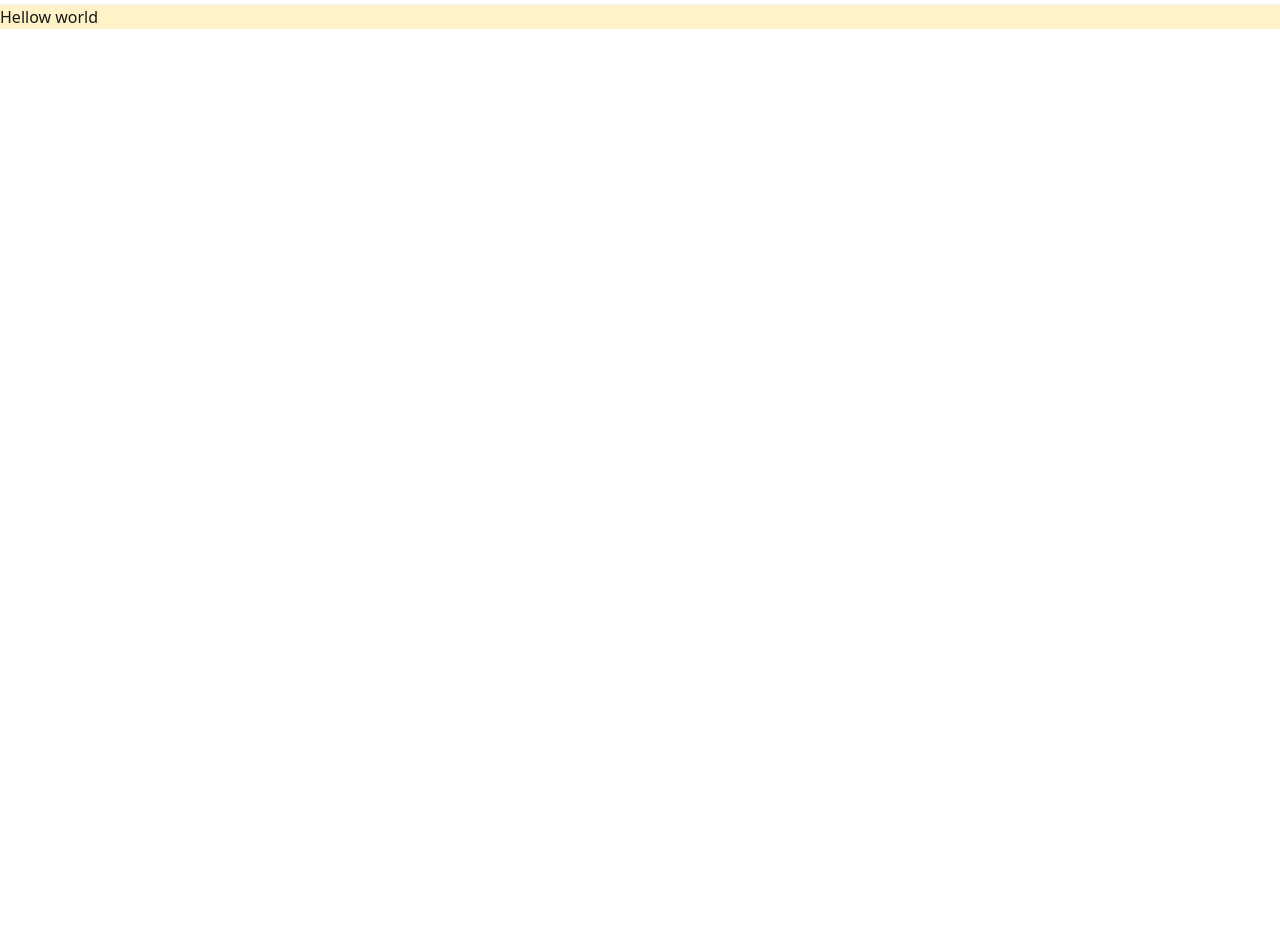
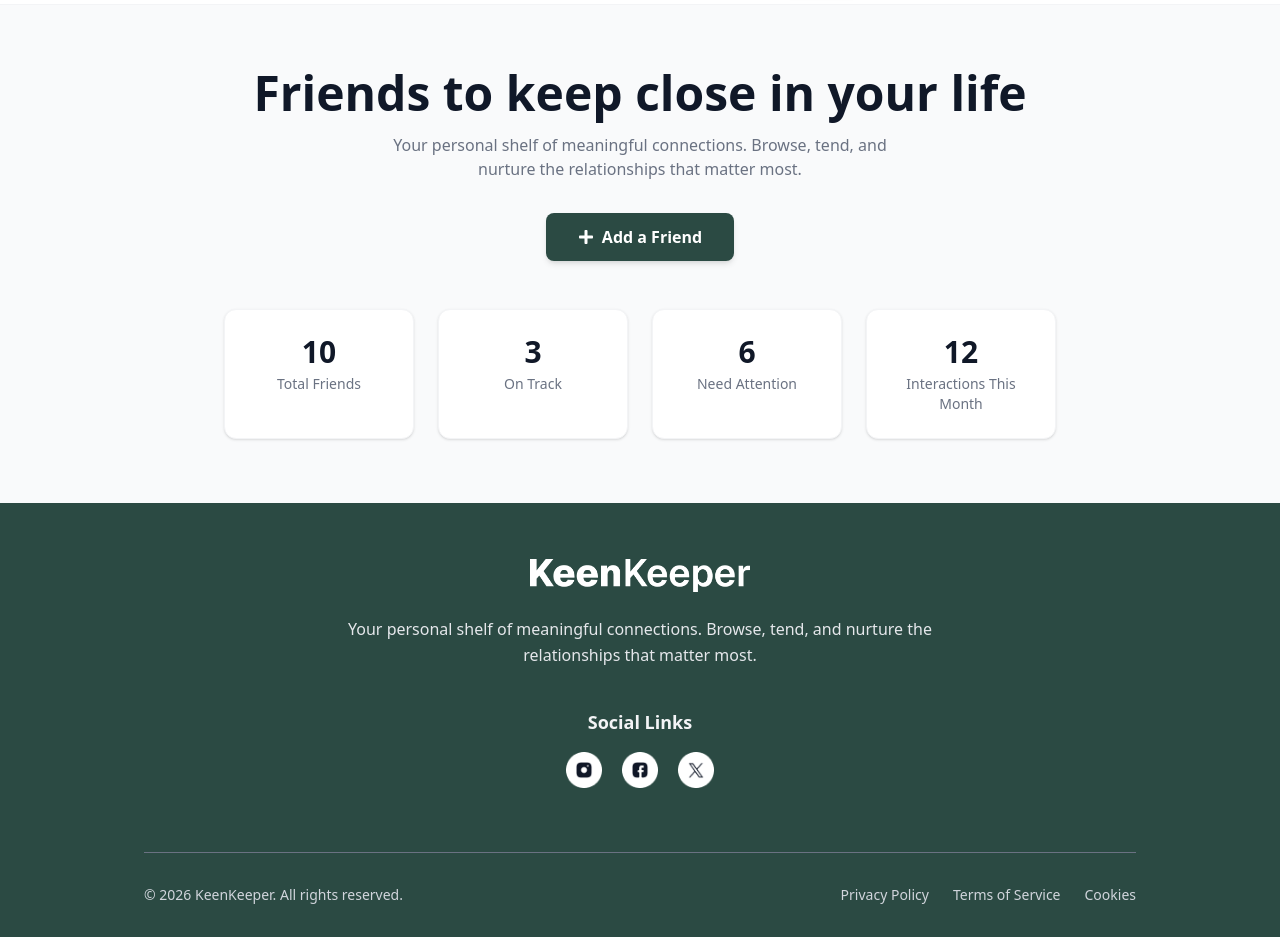
Before and after one commit to Mahamudur10/Assignment-7-Batch-13, a Next.js app: page / in a window 1280 px wide. Shown: the part 60-997 px from the top of the page. Before the commit the page ends 800 px from the top, so only its background shows below. Built offline with nearby package versions, Linux system fonts and the light colour scheme.

Commit message:
add banner section with summary cards

```diff
--- a/src/app/layout.js
+++ b/src/app/layout.js
@@ -1,6 +1,7 @@
 import { Geist, Geist_Mono } from "next/font/google";
 import "./globals.css";
 import Navbar from "@/components/shared/Navbar";
+import Footer from "@/components/shared/Footer";
 
 const geistSans = Geist({
   variable: "--font-geist-sans",
@@ -27,6 +28,7 @@ export default function RootLayout({ children }) {
       <body className="min-h-full flex flex-col">
         <Navbar></Navbar>
         {children}
+        <Footer></Footer>
         </body>
     </html>
   );
--- a/src/app/page.js
+++ b/src/app/page.js
@@ -1,5 +1,7 @@
+import Banner from "@/components/homepage/Banner";
+
 export default function Home() {
   return (
-    <h1 className="bg-amber-100">Hellow world</h1>
+    <Banner></Banner>
   );
 }
--- /dev/null
+++ b/src/components/homepage/Banner.jsx
@@ -0,0 +1,47 @@
+import React from 'react';
+import Link from 'next/link';
+import { FaPlus } from 'react-icons/fa';
+
+const Banner = () => {
+    const primaryGreen = "#2b4a43";
+
+    const summaryCards = [
+        { label: 'Total Friends', count: '10' },
+        { label: 'On Track', count: '3' },
+        { label: 'Need Attention', count: '6' },
+        { label: 'Interactions This Month', count: '12' },
+    ];
+
+    return (
+        <section className="py-16 bg-gray-50">
+            <div className="w-[95%] md:max-w-[65%] mx-auto text-center">
+
+                <h1 className="text-4xl md:text-5xl font-bold text-gray-900 mb-4">
+                    Friends to keep close in your life
+                </h1>
+                <p className="text-gray-500 max-w-lg mx-auto mb-8">
+                    Your personal shelf of meaningful connections. Browse, tend, and nurture the relationships that matter most.
+                </p>
+
+                <button
+                    style={{ backgroundColor: primaryGreen }}
+                    className="inline-flex items-center gap-2 px-8 py-3 text-white font-semibold rounded-lg hover:opacity-90 transition-all shadow-md hover:shadow-lg cursor-pointer"
+                >
+                    <FaPlus />
+                    Add a Friend
+                </button>
+
+                <div className="grid grid-cols-1 sm:grid-cols-2 lg:grid-cols-4 gap-6 mt-12">
+                    {summaryCards.map((card, index) => (
+                        <div key={index} className="bg-white p-6 rounded-xl border border-gray-100 shadow-sm hover:shadow-md transition-shadow">
+                            <h3 className="text-3xl font-bold text-gray-900 mb-1">{card.count}</h3>
+                            <p className="text-sm text-gray-500 font-medium">{card.label}</p>
+                        </div>
+                    ))}
+                </div>
+            </div>
+        </section>
+    );
+};
+
+export default Banner;
--- /dev/null
+++ b/src/components/shared/Footer.jsx
@@ -0,0 +1,77 @@
+import React from 'react';
+import Image from 'next/image';
+import Link from 'next/link';
+
+const Footer = () => {
+    const primaryGreen = "#2b4a43";
+
+    const socialLinks = [
+        { name: 'Instagram', icon: '/assets/instagram.png', url: '#' },
+        { name: 'Facebook', icon: '/assets/facebook.png', url: '#' },
+        { name: 'Twitter', icon: '/assets/twitter.png', url: '#' },
+    ];
+
+    const legalLinks = [
+        { name: 'Privacy Policy', url: '#' },
+        { name: 'Terms of Service', url: '#' },
+        { name: 'Cookies', url: '#' },
+    ];
+
+    return (
+        <footer style={{ backgroundColor: primaryGreen }} className="w-full text-white pt-14 pb-8 mt-auto">
+
+            <div className="w-[95%] md:max-w-[80%] mx-auto px-4">
+
+                <div className="flex flex-col items-center text-center mb-16">
+
+                    <div className="mb-6">
+                        <Image
+                            src="/assets/logo-xl.png"
+                            alt="KeenKeeper Logo"
+                            width={220}
+                            height={60}
+                            className="object-contain"
+                        />
+                    </div>
+
+                    <p className="text-gray-200 max-w-2xl text-sm md:text-base leading-relaxed mb-10">
+                        Your personal shelf of meaningful connections. Browse, tend, and nurture the relationships that matter most.
+                    </p>
+
+                    <div className="flex flex-col items-center gap-4">
+                        <h4 className="text-lg font-semibold text-gray-100">Social Links</h4>
+                        <div className="flex items-center gap-5">
+                            {socialLinks.map((social) => (
+                                <Link key={social.name} href={social.url} target="_blank" rel="noopener noreferrer">
+                                    <Image
+                                        src={social.icon}
+                                        alt={social.name}
+                                        width={36}
+                                        height={36}
+                                        className="hover:opacity-80 transition-opacity"
+                                    />
+                                </Link>
+                            ))}
+                        </div>
+                    </div>
+                </div>
+
+                <div className="border-t border-gray-500 pt-8 flex flex-col md:flex-row justify-between items-center gap-6 text-sm text-gray-300">
+
+                    <p>&copy; 2026 KeenKeeper. All rights reserved.</p>
+
+                    <div className="flex items-center gap-6">
+                        {legalLinks.map((link) => (
+                            <Link key={link.name} href={link.url} className="hover:text-white transition-colors">
+                                {link.name}
+                            </Link>
+                        ))}
+                    </div>
+                </div>
+
+            </div>
+        </footer>
+    );
+};
+
+export default Footer;
```
